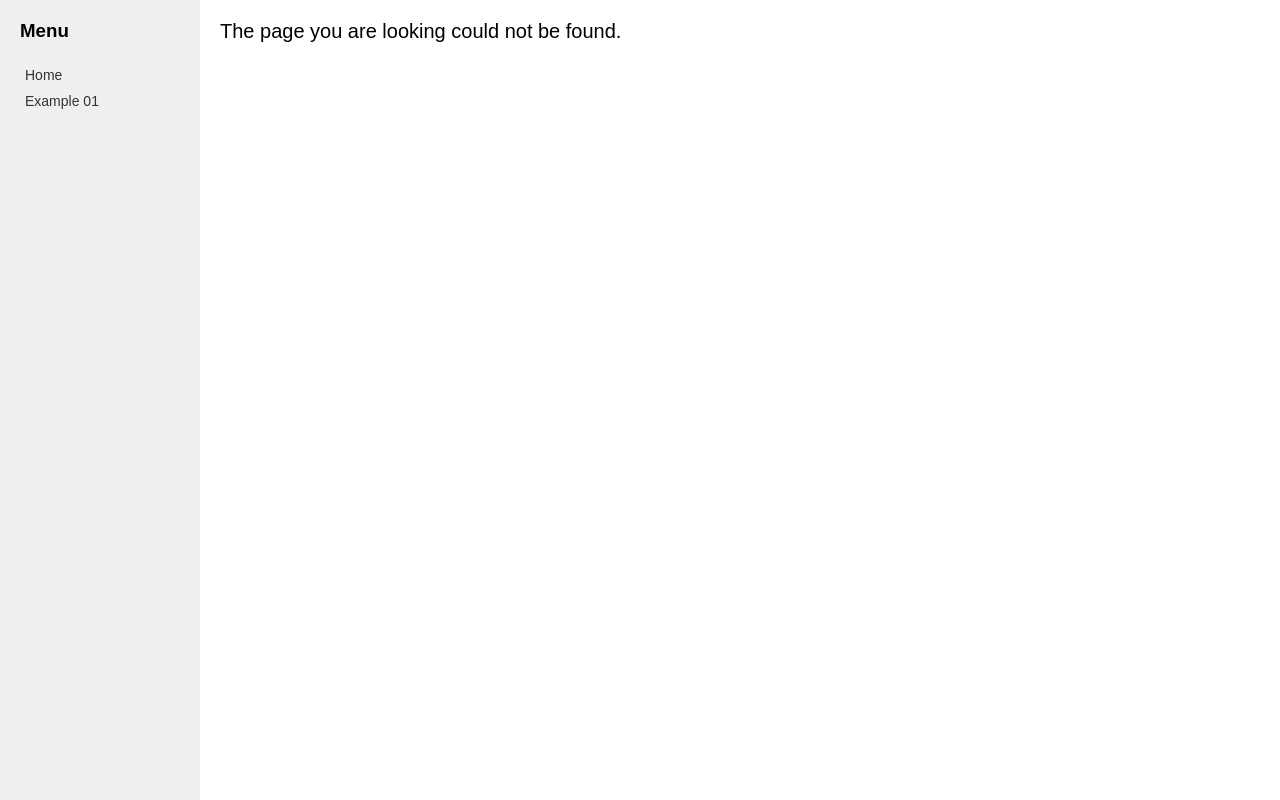
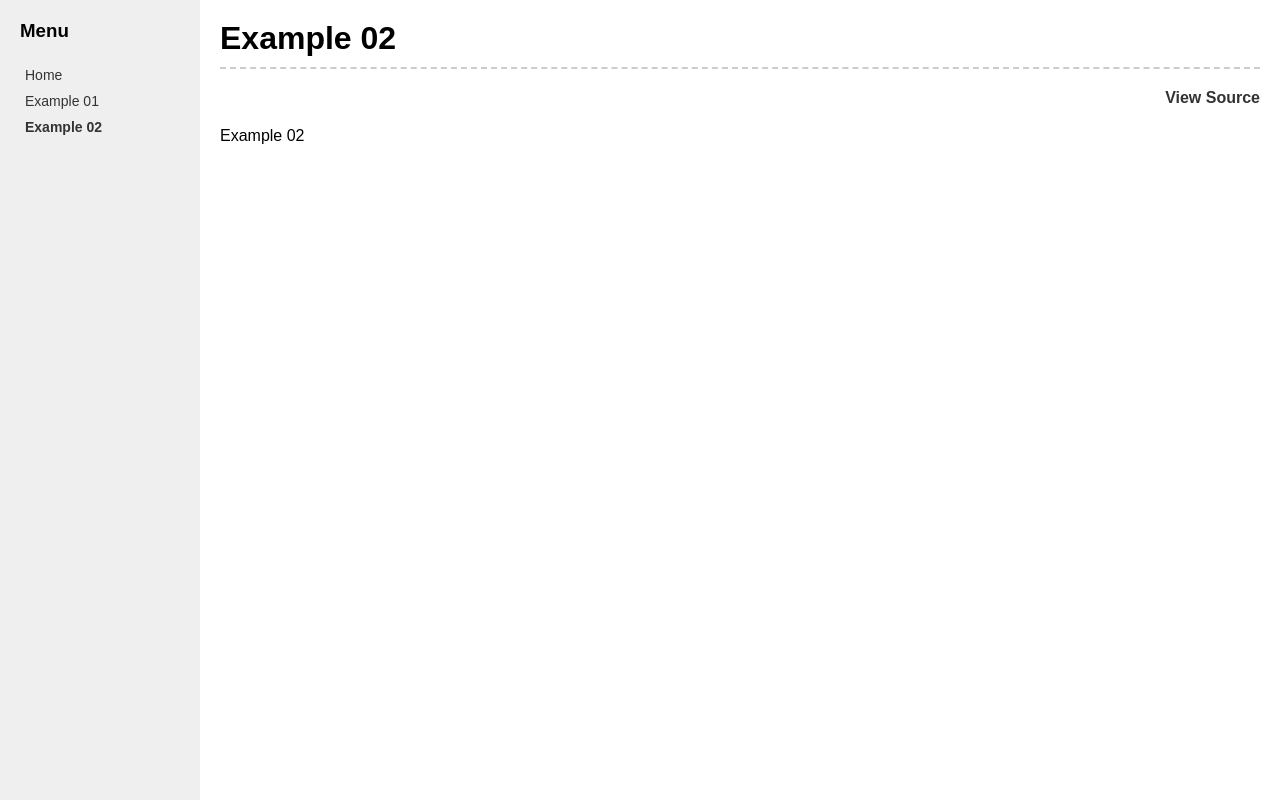
Before and after one commit to ratchagarn/react-showcase, a React (Create React App) app: page /example02 in a window 1280 px wide. Built offline with nearby package versions, Linux system fonts and the light colour scheme.

Commit message:
Init Example02

```diff
--- a/src/App.js
+++ b/src/App.js
@@ -6,6 +6,7 @@ import Layout from 'UI/Layout'
 
 import Home from 'features/Home'
 import Example01 from 'features/Example01'
+import Example02 from 'features/Example02'
 import NoMatch from 'features/NoMatch'
 
 
@@ -45,6 +46,7 @@ class App extends Component {
           <Switch>
             <Route exact path="/" component={Home} />
             <Route path="/example01" component={Example01} />
+            <Route path="/example02" component={Example02} />
             <Route component={NoMatch} />
           </Switch>
         </Layout>
--- a/src/UI/Layout.js
+++ b/src/UI/Layout.js
@@ -12,6 +12,10 @@ const menu = [
   {
     name: 'Example 01',
     path: '/example01',
+  },
+  {
+    name: 'Example 02',
+    path: '/example02',
   },
 ]
 
--- /dev/null
+++ b/src/features/Example02/Example02.js
@@ -0,0 +1,26 @@
+/**
+ * -=-=-=-=-=-=-=-=-=-=-=-=-=-=-=-=-=-=-=-=-=-=-=-=-=-=-=-=
+ * Features - Example02
+ * -=-=-=-=-=-=-=-=-=-=-=-=-=-=-=-=-=-=-=-=-=-=-=-=-=-=-=-=
+ */
+import React, { Component } from 'react'
+import styled from 'styled-components'
+
+import LayoutExamplePage from 'UI/LayoutExamplePage'
+
+
+class Example02 extends Component {
+  constructor(props) {
+    super(props)
+  }
+
+  render() {
+    return (
+      <LayoutExamplePage title="Example 02" sourceName="Example02">
+        Example 02
+      </LayoutExamplePage>
+    )
+  }
+}
+
+export default Example02
--- /dev/null
+++ b/src/features/Example02/index.js
@@ -0,0 +1,6 @@
+/**
+ * -=-=-=-=-=-=-=-=-=-=-=-=-=-=-=-=-=-=-=-=-=-=-=-=-=-=-=-=
+ * Features - Example02/index
+ * -=-=-=-=-=-=-=-=-=-=-=-=-=-=-=-=-=-=-=-=-=-=-=-=-=-=-=-=
+ */
+export { default } from './Example02'
```
Also changed, not shown: src/features/index.js (added).
